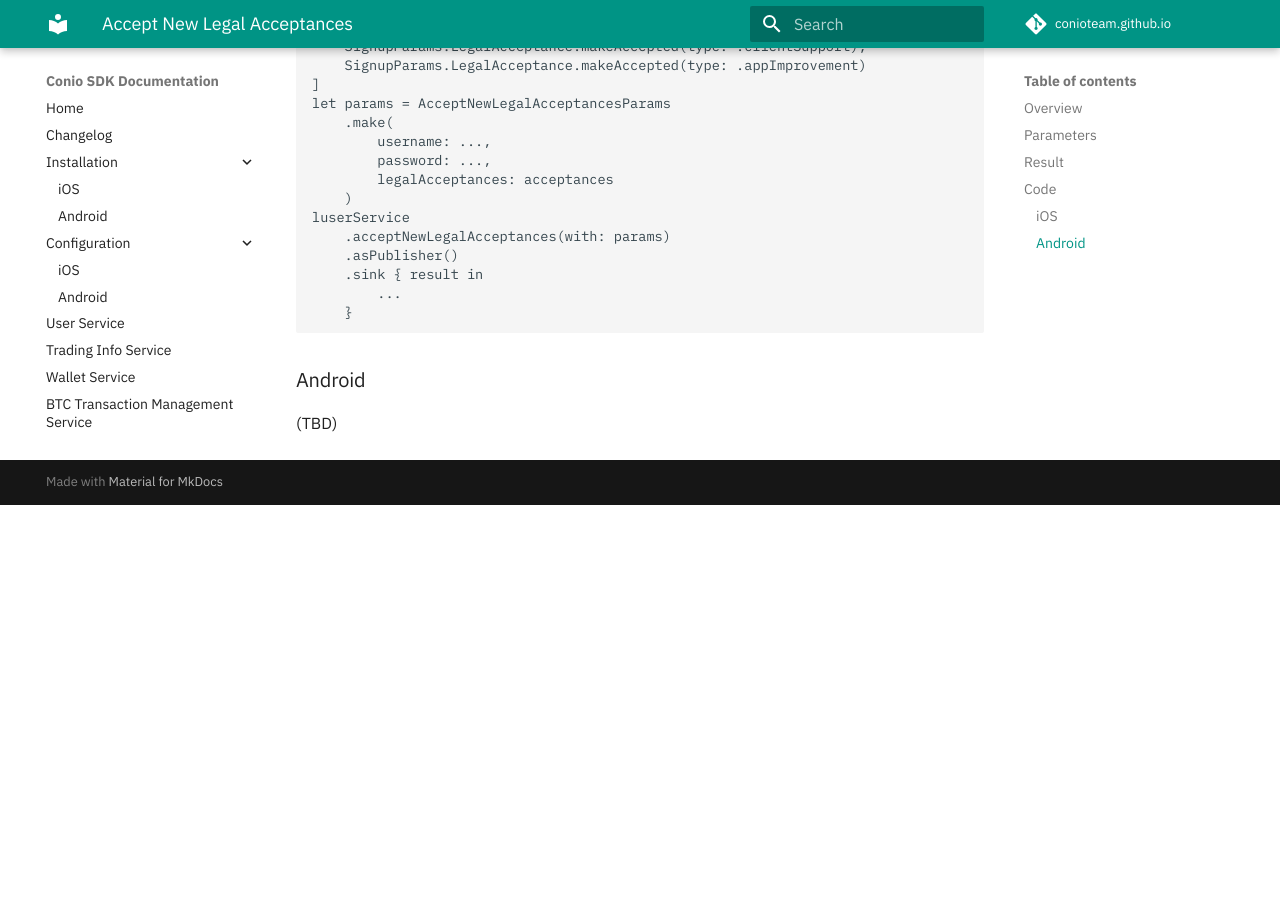
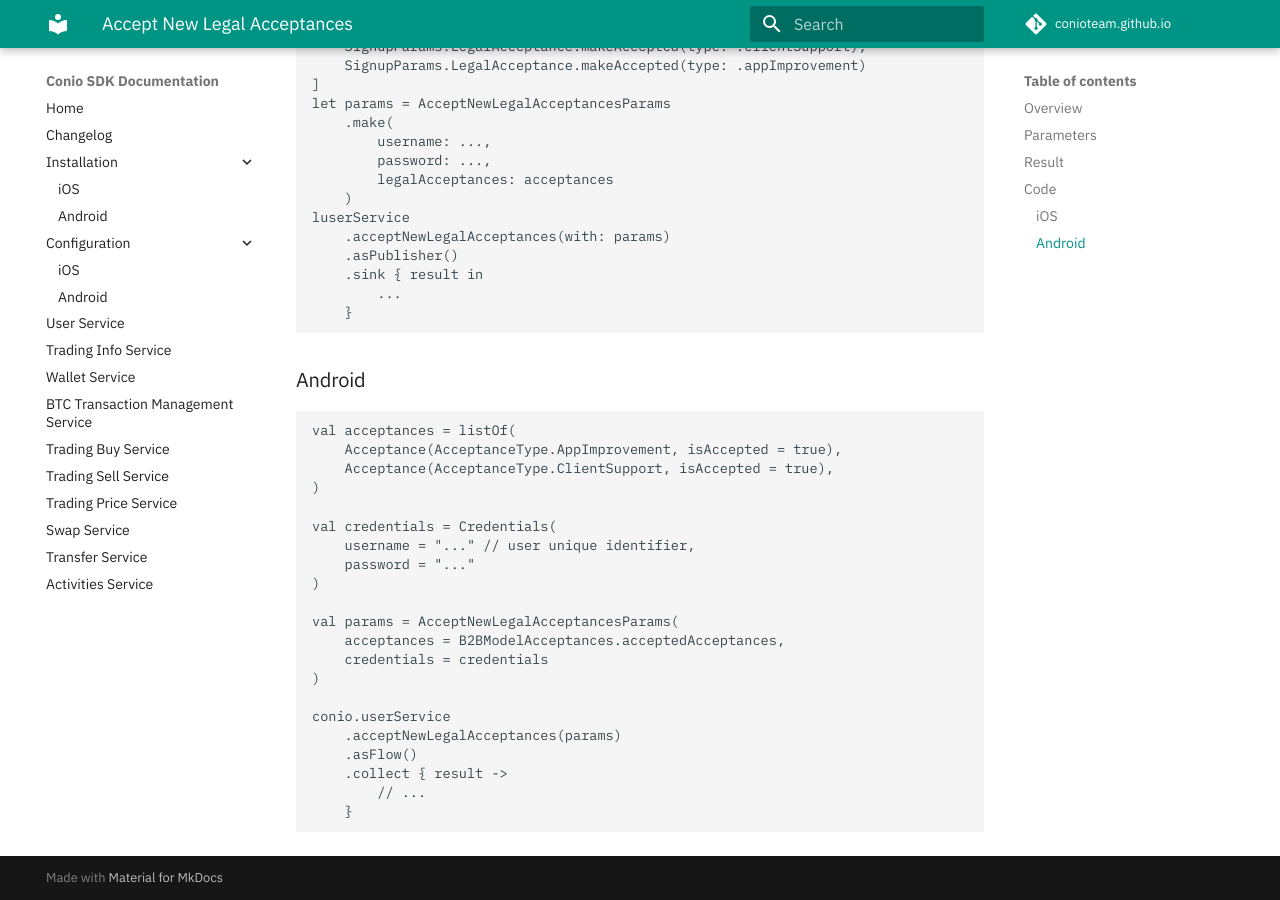
Before and after one commit to Conio/conio.github.io, an MkDocs documentation site: the page built from docs/Features/UserService/AcceptNewLegalAcceptances.md, in a window 1280 px wide and 900 px high, scrolled down 915 px. Built offline with MkDocs 1.6.1 and Material for MkDocs 9.7.7, drawn with Linux system fonts in a browser that asks for light colours; comment, search, counter and statistics services are not loaded; before the commit the page ends 1420 px from its top, so only the background shows below that.

Commit message:
doc: android example: UserService.acceptNewLegalAcceptances

````diff
--- a/docs/Features/UserService/AcceptNewLegalAcceptances.md
+++ b/docs/Features/UserService/AcceptNewLegalAcceptances.md
@@ -38,4 +38,26 @@ luserService
 ```
 
 ### Android
-(TBD)
+```kotlin
+val acceptances = listOf(
+    Acceptance(AcceptanceType.AppImprovement, isAccepted = true),
+    Acceptance(AcceptanceType.ClientSupport, isAccepted = true),
+)
+
+val credentials = Credentials(
+    username = "..." // user unique identifier,
+    password = "..."
+)
+
+val params = AcceptNewLegalAcceptancesParams(
+    acceptances = B2BModelAcceptances.acceptedAcceptances,
+    credentials = credentials
+)
+
+conio.userService
+    .acceptNewLegalAcceptances(params)
+    .asFlow()
+    .collect { result ->
+        // ...
+    }
+```
````
